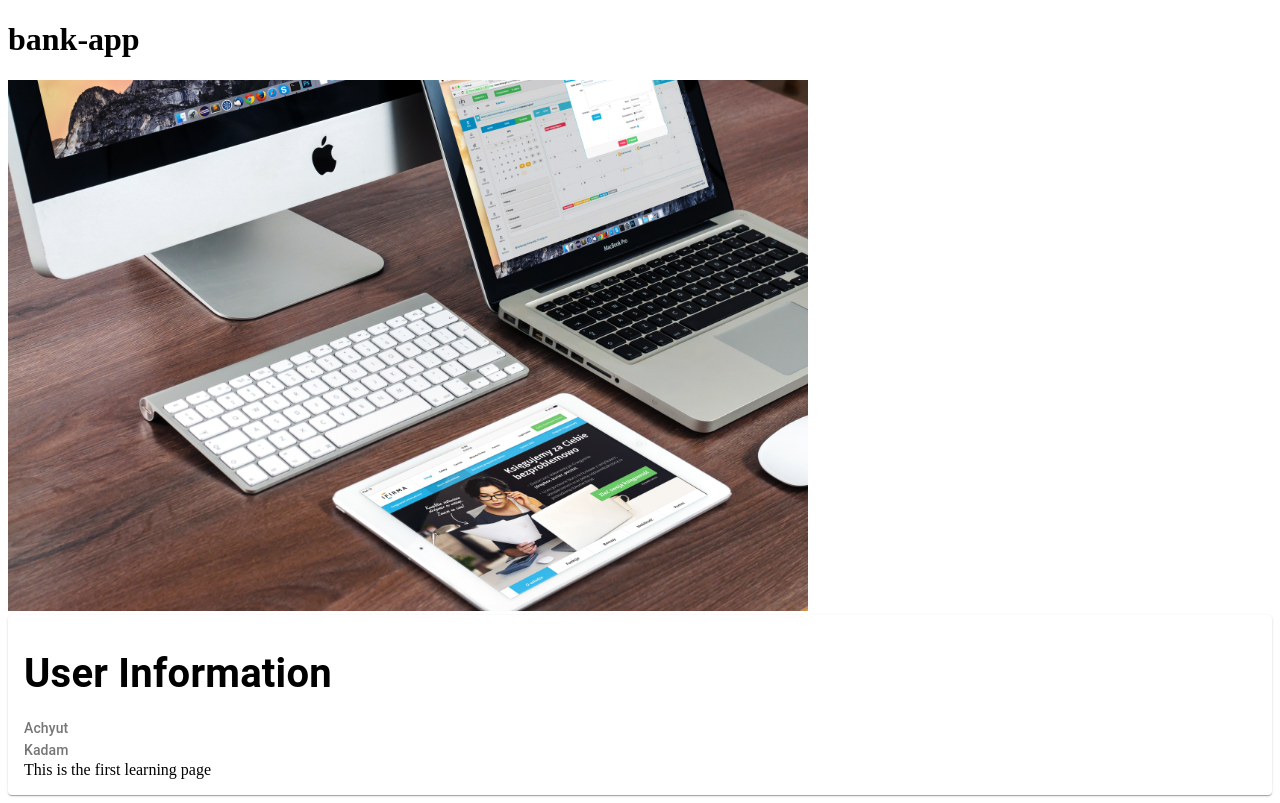
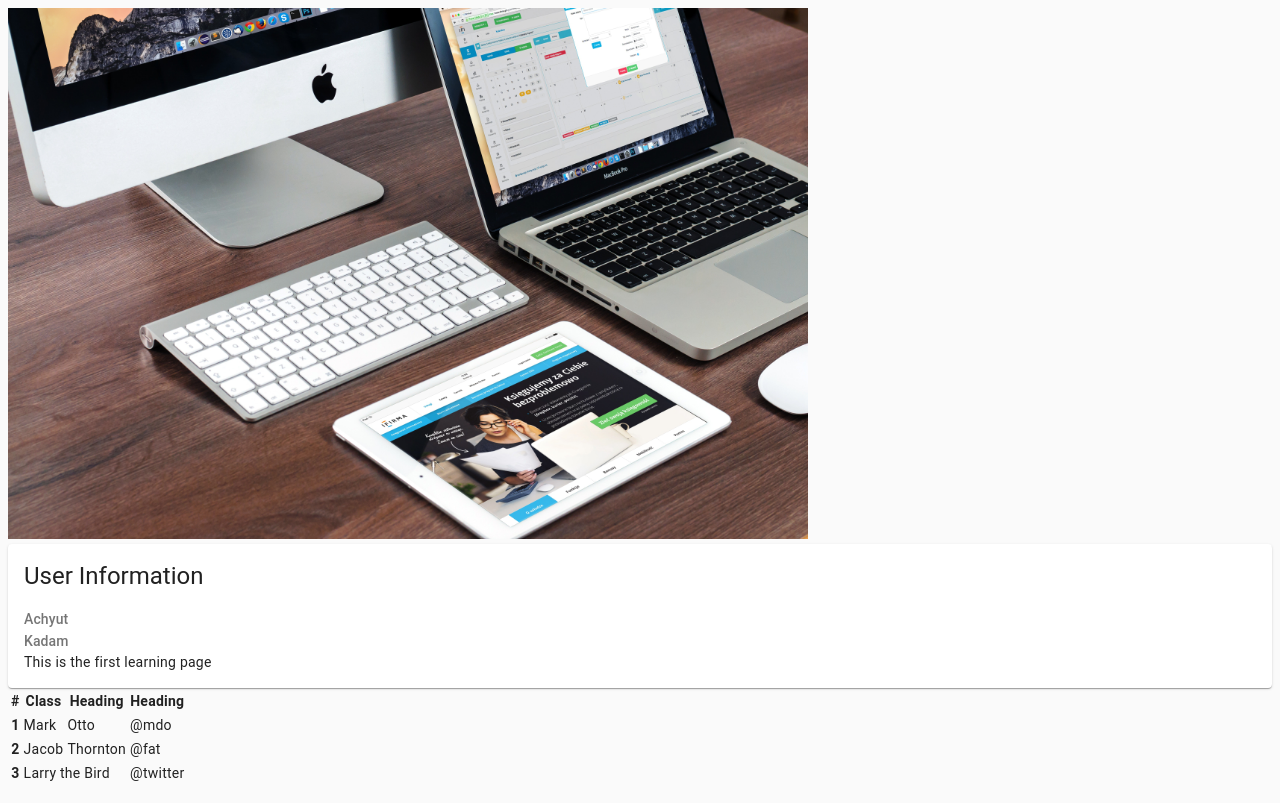
Before and after one commit to theachyutkadam/bank-app-angular, an Angular app: page / in a window 1280 px wide. Built offline with nearby package versions, Linux system fonts and the light colour scheme.

Commit message:
Create a sign_in form

```diff
--- a/package.json
+++ b/package.json
@@ -22,6 +22,9 @@
     "@angular/platform-browser": "^15.1.0",
     "@angular/platform-browser-dynamic": "^15.1.0",
     "@angular/router": "^15.1.0",
+    "@coreui/angular": "^4.3.10",
+    "@coreui/coreui": "^4.2.6",
+    "bootstrap": "^5.2.3",
     "rxjs": "~7.8.0",
     "tslib": "^2.3.0",
     "zone.js": "~0.12.0"
--- a/src/app/app.component.html
+++ b/src/app/app.component.html
@@ -1,5 +1 @@
-<h1>
-  {{title}}
-</h1>
-
 <router-outlet></router-outlet>
--- a/src/app/components/sign-in/sign-in.component.css
+++ b/src/app/components/sign-in/sign-in.component.css
@@ -1,12 +1,15 @@
-.login-form-flex {
+:host{
+  height: 100%;
   display: flex;
+  flex-direction: column;
+  align-items: center;
   justify-content: center;
-  align-items: center;
-  height: 100%;
 }
 
-.button-flex-container {
+.wrapper{
   display: flex;
-  width: 100%;
-  justify-content: flex-end;
+  flex-direction: column;
+  h1{
+    margin-bottom: 1rem;
+  }
 }
--- a/src/app/components/sign-in/sign-in.component.html
+++ b/src/app/components/sign-in/sign-in.component.html
@@ -1,23 +1,15 @@
-<div class="login-form-flex">
-  <mat-card>
-    <mat-card-title>
-      <h1>Login</h1>
-    </mat-card-title>
+<div class="wrapper">
+  <h1>Login</h1>
 
-    <mat-form-field appearance="outline">
+  <mat-form-field appearance="outline">
       <mat-label>Username</mat-label>
       <input matInput placeholder="x@it-minds.dk" type="text" autocomplete="off" value="username" required/>
-    </mat-form-field><br><br>
+  </mat-form-field>
 
-    <mat-form-field appearance="outline">
+  <mat-form-field appearance="outline">
       <mat-label>Password</mat-label>
       <input matInput type="password" value="password" required/>
-    </mat-form-field><br><br>
+  </mat-form-field>
 
-    <mat-card-actions>
-      <div class="button-flex-container">
-        <button mat-raised-button color="primary" (click)="onButtonClick()">Log in</button>
-      </div>
-    </mat-card-actions>
-  </mat-card>
+  <button mat-raised-button color="primary" (click)="onButtonClick()">Log in</button>
 </div>
--- a/src/app/components/sign-in/sign-in.component.ts
+++ b/src/app/components/sign-in/sign-in.component.ts
@@ -6,6 +6,8 @@ import { Component } from '@angular/core';
   styleUrls: ['./sign-in.component.css']
 })
 export class SignInComponent {
+  username = "achyut";
+  password = "123456";
   onButtonClick(){
     console.log("Hello wordl");
   }
--- a/src/app/components/user-information/user-information.component.html
+++ b/src/app/components/user-information/user-information.component.html
@@ -10,3 +10,33 @@
     {{user_information.content}}
   </mat-card-content>
 </mat-card>
+
+<table cTable hover>
+  <thead>
+    <tr>
+      <th scope="col">#</th>
+      <th scope="col">Class</th>
+      <th scope="col">Heading</th>
+      <th scope="col">Heading</th>
+    </tr>
+  </thead>
+  <tbody>
+    <tr>
+      <th scope="row">1</th>
+      <td>Mark</td>
+      <td>Otto</td>
+      <td>@mdo</td>
+    </tr>
+    <tr>
+      <th scope="row">2</th>
+      <td>Jacob</td>
+      <td>Thornton</td>
+      <td>@fat</td>
+    </tr>
+    <tr>
+      <th scope="row">3</th>
+      <td colSpan="2">Larry the Bird</td>
+      <td>@twitter</td>
+    </tr>
+  </tbody>
+</table>
--- a/src/index.html
+++ b/src/index.html
@@ -7,7 +7,7 @@
     <meta name="viewport" content="width=device-width, initial-scale=1">
     <link rel="icon" type="image/x-icon" href="favicon.ico">
   </head>
-<body>
+  <body class="mat-typography mat-app-background">
     <app-root></app-root>
   </body>
 </html>
```
Also changed, not shown: src/app/app-routing.module.ts (+4 -3 lines), src/app/app.module.ts (+11 -3 lines), 2 other files (tests, documents, lock files or other folders). Lines whose indentation alone changed are shown as unchanged.
